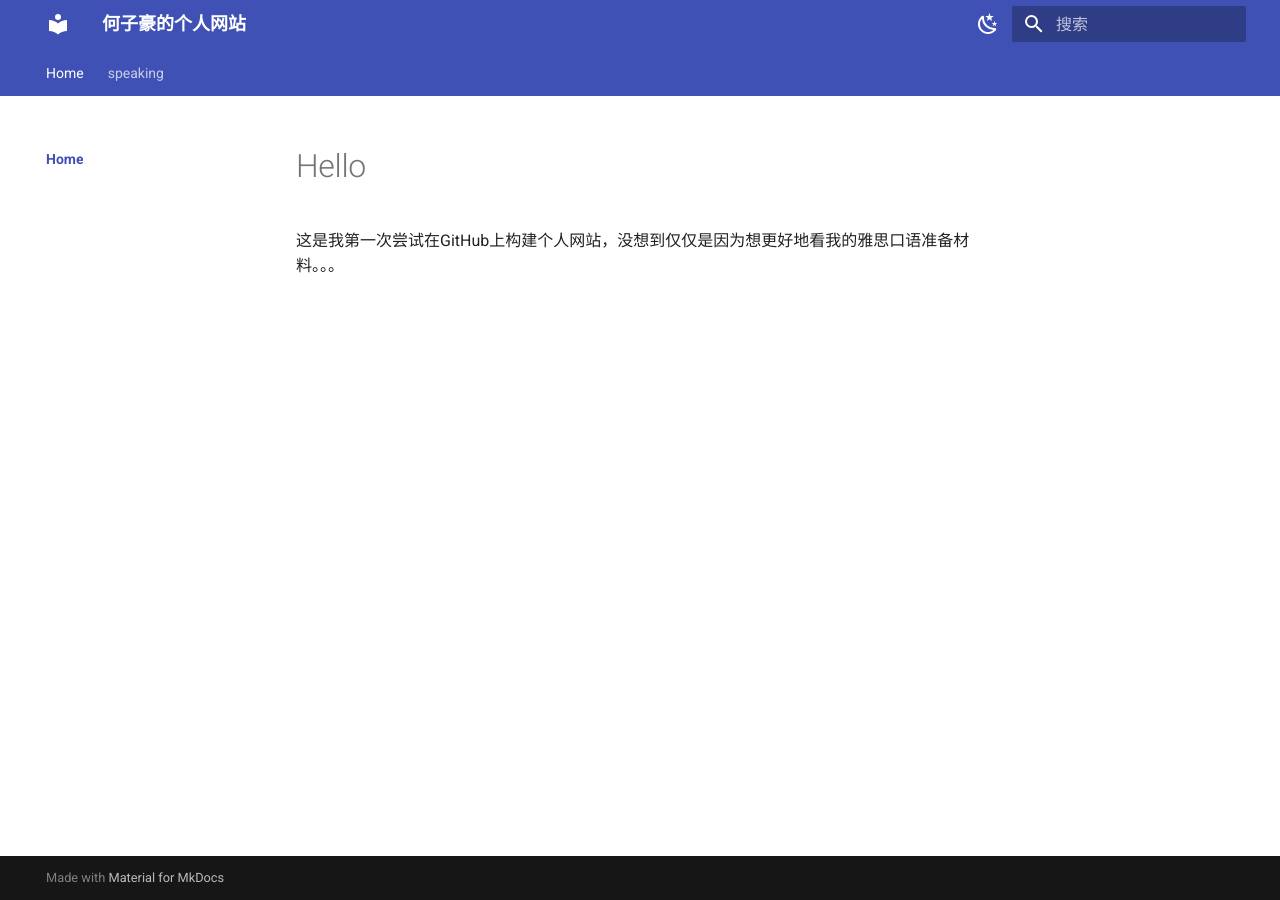
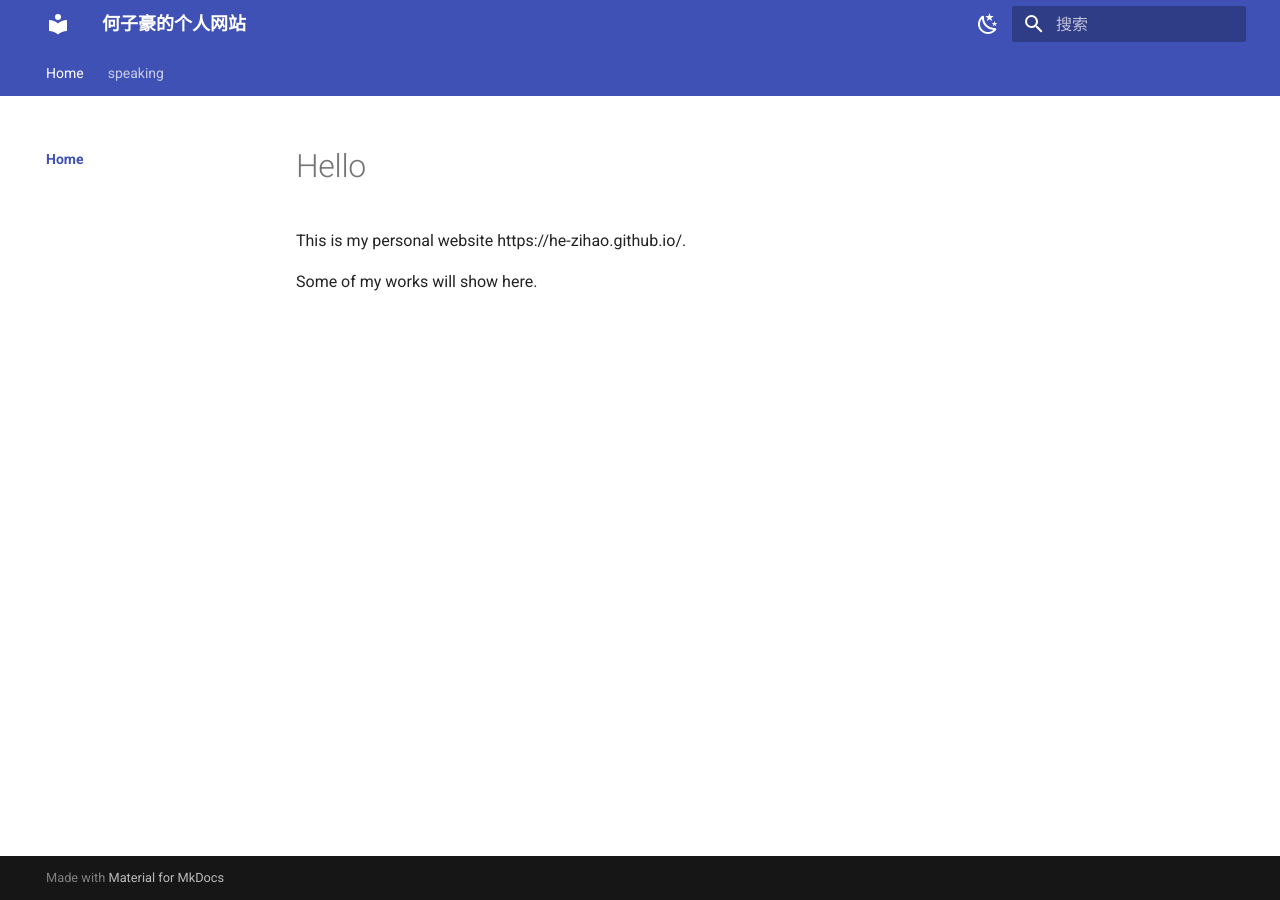
Before and after one commit to He-Zihao/He-Zihao.github.io, an MkDocs documentation site: the page built from docs/index.md, in a window 1280 px wide. Built offline with MkDocs 1.6.1 and Material for MkDocs 9.7.7, drawn with Linux system fonts in a browser that asks for light colours.

Commit message:
Add files via upload

```diff
--- a/docs/index.md
+++ b/docs/index.md
@@ -1,3 +1,5 @@
 # Hello
 
-这是我第一次尝试在GitHub上构建个人网站，没想到仅仅是因为想更好地看我的雅思口语准备材料。。。
+This is my personal website https://he-zihao.github.io/.
+
+Some of my works will show here.
```
